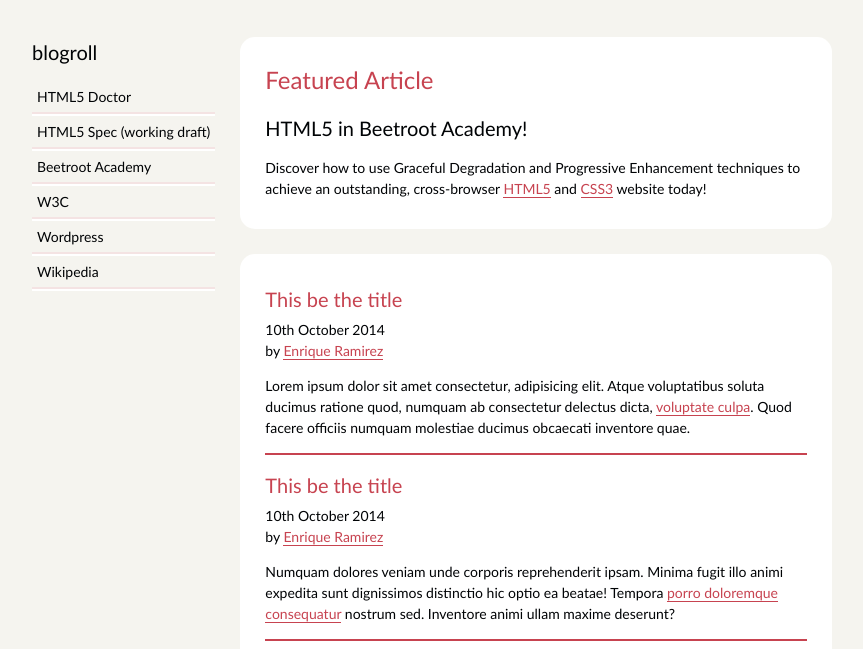
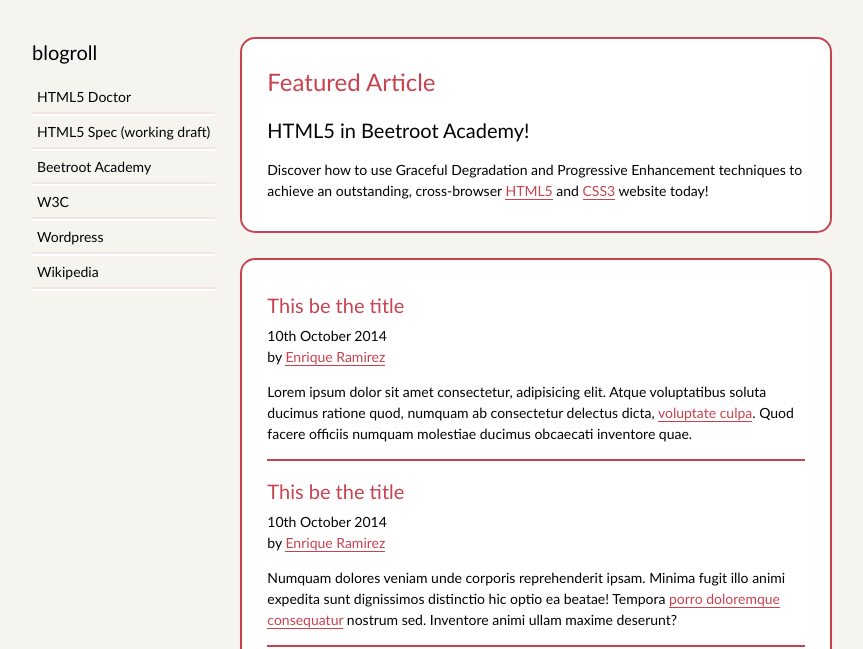
Before and after one commit to aleksiistepanov/htmp5smash, a plain HTML site: page index.html in a window 1280 px wide. Shown: the part 153-802 px from the top of the page, without its empty margins (208-1071 px from the left). Drawn offline with Linux system fonts and the light colour scheme.

Commit message:
Red line on section

```diff
--- a/css/styles.css
+++ b/css/styles.css
@@ -100,6 +100,7 @@ header {
     border-radius: 15px;
     padding: 15px 25px;
     margin-bottom: 25px;
+    border: 2px solid #c74350;
 }
 article h3 a {
     color: #000305;
```
